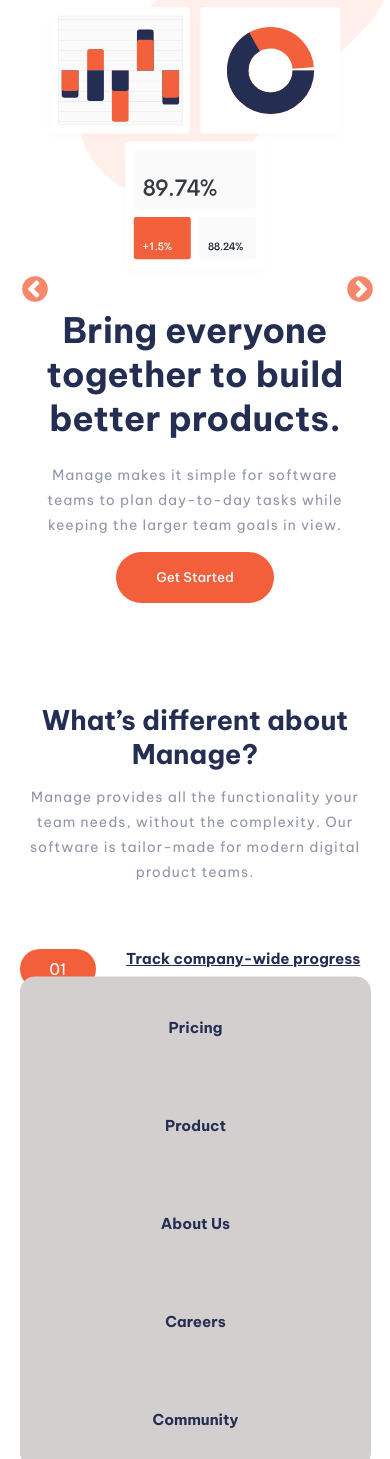
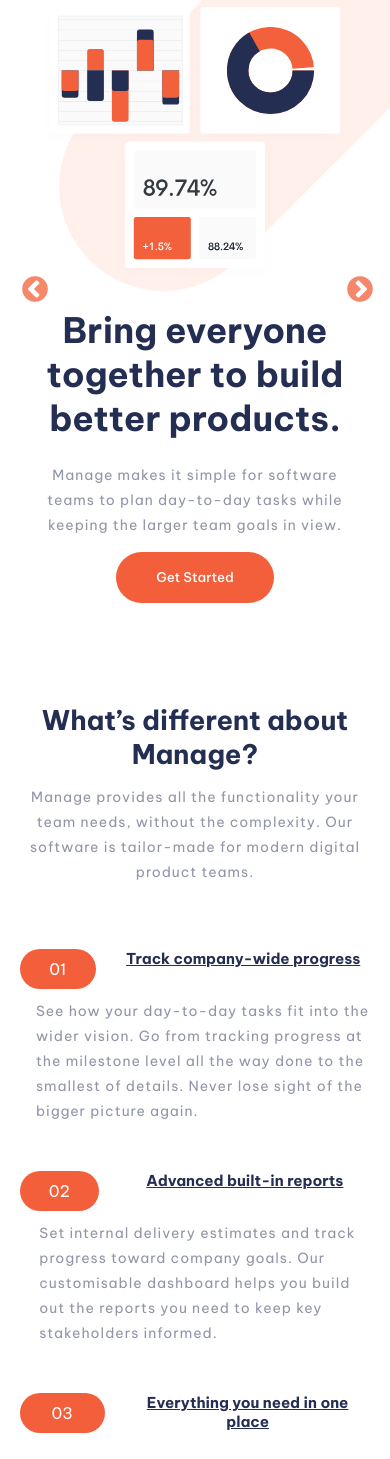
Before and after one commit to oasenyol/site-6, a plain HTML site: page index.html in a window 390 px wide. Shown: the part 73-1532 px from the top of the page. Drawn offline with nearby package versions, Linux system fonts and the light colour scheme.

Commit message:
hatalar giderildi

```diff
--- a/style.css
+++ b/style.css
@@ -372,14 +372,15 @@ footer {
     z-index: 9999999;
     display: flex;
     flex-direction: column;
-    position: fixed;
+    position: absolute;
     justify-content: start;
+    opacity: 96%;
+    box-shadow: 0px 0px 5px 0px rgba(0, 0, 0, 0.75);
     top: 50px;
-    background-color: rgb(211, 207, 207);
+    background-color: #fff;
     width: 90%;
-    border-radius: 15px;
     height: calc(70vh - 100px);
-    transform: translatey(200%);
+    transform: translateY(-120%);
     text-align: center;
     overflow: hidden;
     transition: 0.3s;
@@ -451,12 +452,18 @@ footer {
     padding-right: 20px;
   }
   .navbar-arka-foto {
-    left: 20%;
-    top: -5%;
+    position: absolute;
+    width: 100%;
+    height: 375px;
+    top: 0;
+    left: unset;
   }
   .navbar-arka-foto img {
+    position: absolute;
+    top: -7%;
+    right: -15%;
     width: 100%;
-    height: 100%;
+    left: unset;
   }
   .navbar .logo img {
     width: 75%;
```
Also changed, not shown: index.html (+0 -1 lines).
